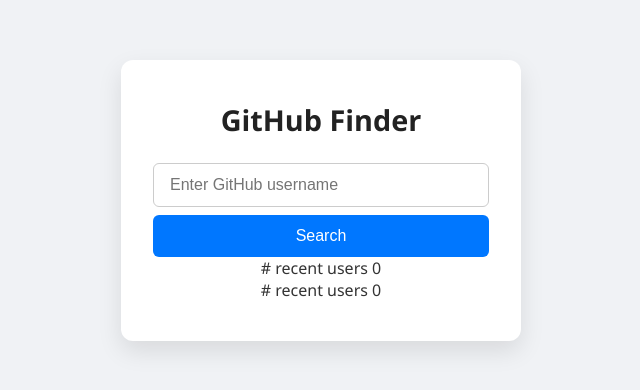
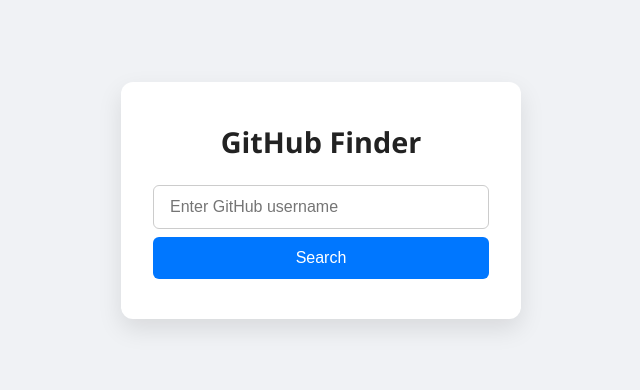
Before and after one commit to s-vaskinn/vite-testing, a React (Vite) app in the folder github-finder/: page / in a window 1280 px wide. Shown: the part 200-590 px from the top of the page, without its empty margins (319-959 px from the left). Built offline with nearby package versions, Linux system fonts and the light colour scheme.

Commit message:
search suggestions

```diff
--- a/github-finder/package.json
+++ b/github-finder/package.json
@@ -14,7 +14,8 @@
     "@tanstack/react-query-devtools": "^5.91.3",
     "react": "^19.2.0",
     "react-dom": "^19.2.0",
-    "react-icons": "^5.6.0"
+    "react-icons": "^5.6.0",
+    "use-debounce": "^10.1.0"
   },
   "devDependencies": {
     "@eslint/js": "^9.39.1",
--- a/github-finder/src/api/github.ts
+++ b/github-finder/src/api/github.ts
@@ -6,3 +6,12 @@
     const data = await res.json();
     return data;
 };
+
+export const searchGithubUser = async (query: string) => {
+    const res = await fetch(`${import.meta.env.VITE_GITHUB_API_URL}/search/users?q=${query}`);
+    if (!res.ok) {
+        throw new Error("User not found");
+    }
+    const data = await res.json();
+    return data.items;
+};
--- a/github-finder/src/components/UserSearch.tsx
+++ b/github-finder/src/components/UserSearch.tsx
@@ -1,45 +1,90 @@
-import { useState } from "react";
+import { useState, useEffect } from "react";
 import { useQuery } from "@tanstack/react-query";
-import { fetchGithubUser } from "../api/github";
+import { fetchGithubUser, searchGithubUser } from "../api/github";
 import UserCard from "./UserCard";
 import RecentSearches from "./RecentSearches";
+import { useDebounce } from "use-debounce";
+import type { GithubUser } from "../types";
 
 
 const UserSearch = () => {
     const [username, setUsername] = useState("");
     const [submittedUsername, setSubmittedUsername] = useState("");
-    const [recentUsers, setRecentUsers] = useState<string[]>([]);
+    const [recentUsers, setRecentUsers] = useState<string[]>( () => {
+        const stored = localStorage.getItem("recentUsers");
+        return stored ? JSON.parse(stored) : [];
+    });
+    const [debouncedUsername] = useDebounce(username, 300);
+    const [showSuggestions, setShowSuggestions] = useState(false);
 
-    const { data, isLoading, error } = useQuery({
+    // Query to fetch user
+    const { data, isLoading, isError, error, refetch } = useQuery({
         queryKey: ["user", submittedUsername],
         queryFn: async () => fetchGithubUser(submittedUsername),
         enabled: !!submittedUsername,
     });
+    // Effect to fetch suggestions for user search
+    const { data:suggestions } = useQuery({
+        queryKey: ["github-user-suggestions", debouncedUsername],
+        queryFn: () => searchGithubUser(debouncedUsername),
+        enabled: debouncedUsername.length > 1,
+    });
 
     const handleSubmit = (e: React.FormEvent<HTMLFormElement>) => {
-        console.log("hello")
         e.preventDefault();
         const trimmed = username.trim();
         if (!trimmed) return;
-
         setSubmittedUsername(trimmed);
+        setUsername(""); // Clear input after submission
         setRecentUsers((prev) => {
             const updated = [trimmed, ...prev.filter((u) => u !== trimmed)];
             return updated.slice(0, 5);
         });
-        console.log("hello 2")
     };
+
+    useEffect(() => {
+        // localStorage stores data i the browsers locale storage
+        localStorage.setItem("recentUsers", JSON.stringify(recentUsers));
+    }, [recentUsers]);
 
     return (
         <>
         <form onSubmit={handleSubmit} className="form">
+            <div className="dropdown-wrapper">
                 <input
                 type="text"
                 className="border p-2 rounded w-full mb-4"
                 placeholder="Enter GitHub username"
                 value={username}
-            onChange={(e) => setUsername(e.target.value)}
+                onChange={(e) => {
+                    const val = e.target.value;
+                    setUsername(val);
+                    setShowSuggestions(val.trim().length > 1);
+                }}
                 />
+                {showSuggestions && suggestions?.length > 0 && (
+                    <ul className="suggestions">
+                        {suggestions.slice(0, 5).map((user: GithubUser) => (
+                            <li
+                                key={user.login}
+                                onClick={() => {
+                                    setUsername(user.login);
+                                    setShowSuggestions(false);
+                                    if (submittedUsername !== user.login) {
+                                        setSubmittedUsername(user.login);
+                                    } else {
+                                        refetch();
+                                    }
+                                }}
+                            >
+                                <img src={user.avatar_url} alt={user.login} className="avatar-xs" />
+                                {user.login}
+                            </li>
+                        ))}
+
+                    </ul>
+                )}
+            </div>
             <button
             type="submit"
             >
@@ -49,7 +94,6 @@
         {isLoading && <p>Loading...</p>}
         {error && <p className="status error">{error.message}</p>}
         {data && <UserCard user={data} />}
-        {<p> # recent users {recentUsers.length}</p>}
         {recentUsers.length > 0 && (
             <RecentSearches
                 users={recentUsers}
@@ -60,7 +104,6 @@
                 }
             />
         )}
-        {<p> # recent users {recentUsers.length}</p>}
         </>
         );
     };
```
Also changed, not shown: 1 other file (tests, documents, lock files or other folders). Lines whose indentation alone changed are shown as unchanged.
